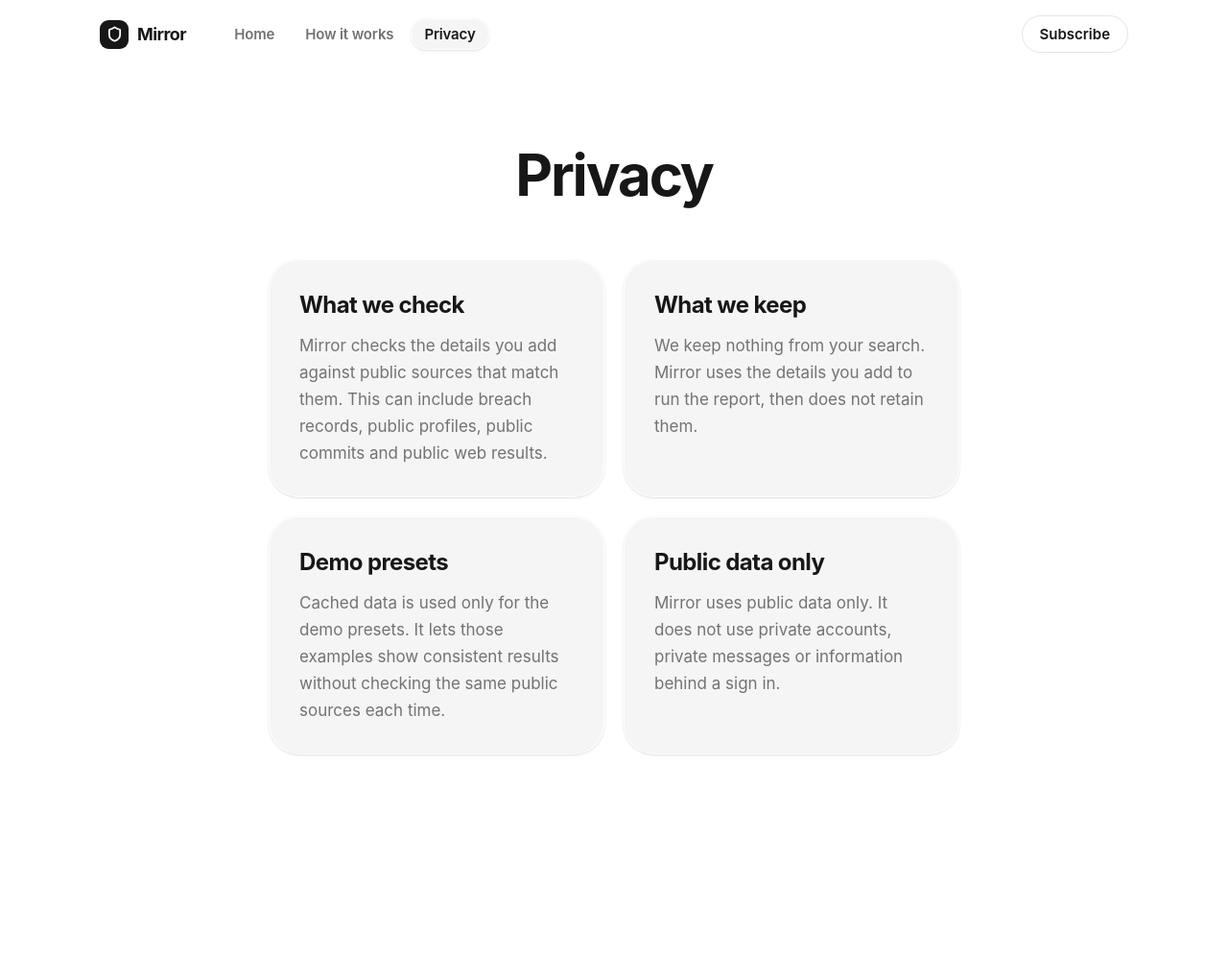
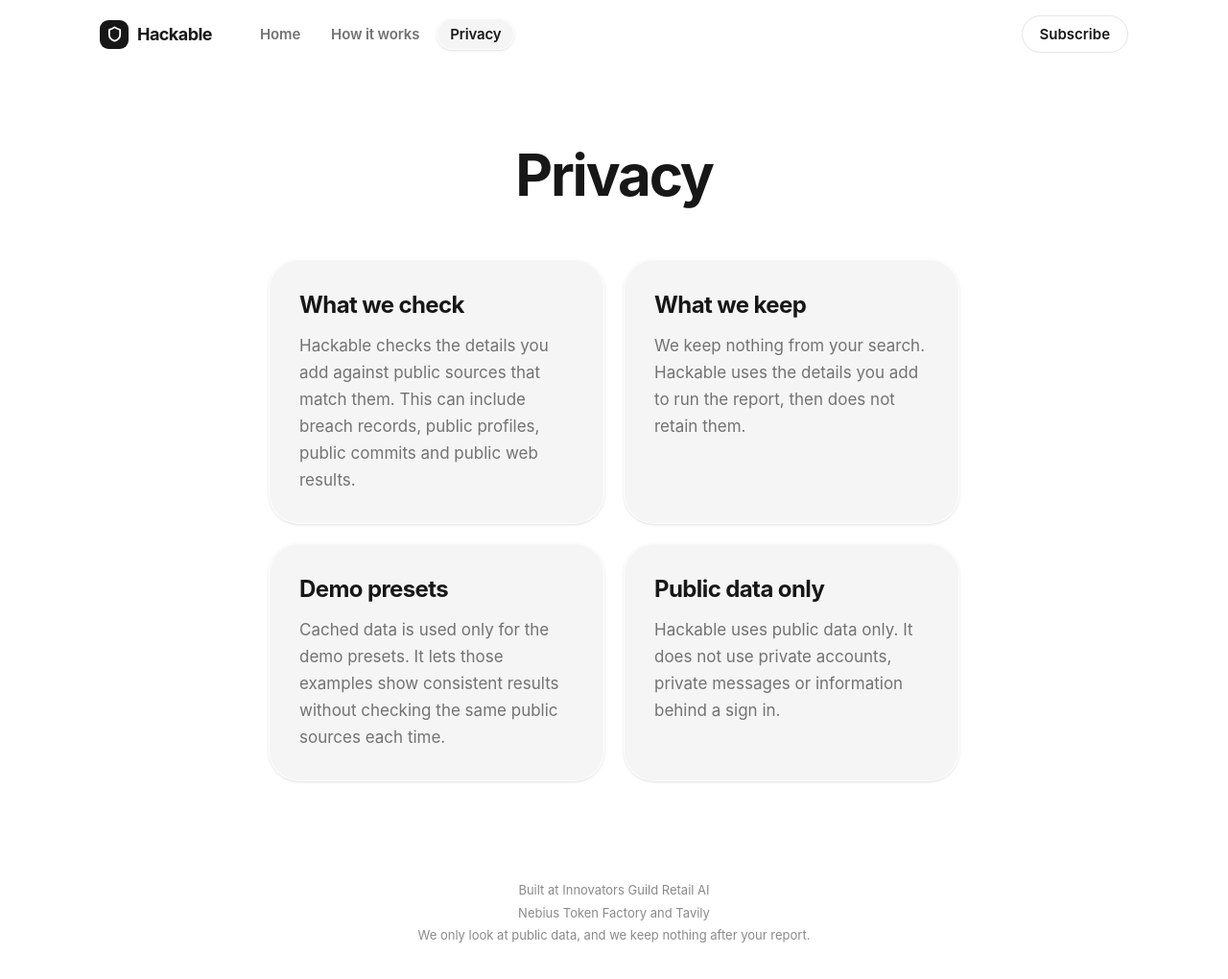
Before and after one commit to ghcpuman902/hackable, a Next.js app: page /privacy in a window 1280 px wide. Shown: the top 1020 px of the page at 96% size. Before the commit the page ends 850 px from the top, so only its background shows below. Built offline with nearby package versions, Linux system fonts and the light colour scheme.

Commit message:
Rename to Hackable (titles, logo, OG); site footer

```diff
--- a/src/app/how-it-works/page.tsx
+++ b/src/app/how-it-works/page.tsx
@@ -2,13 +2,13 @@ import type { Metadata } from "next";
 import SiteNav from "@/components/SiteNav";
 
 export const metadata: Metadata = {
-  title: "How it works | Mirror",
+  title: "How it works | Hackable",
 };
 
 const steps = [
   {
     title: "Add the details you know",
-    text: "Add a name, email address, handle or profile link. Mirror turns each one into a separate chip, so it can use the right public checks for that detail.",
+    text: "Add a name, email address, handle or profile link. Hackable turns each one into a separate chip, so it can use the right public checks for that detail.",
   },
   {
     title: "Check the matching sources",
@@ -42,7 +42,7 @@ export default function HowItWorksPage() {
       <SiteNav activePage="how-it-works" />
       <div className="app max-w-5xl">
         <header className="mx-auto max-w-2xl pt-12 text-center sm:pt-20">
-          <h1 className="m-0 text-4xl font-bold leading-[1.05] tracking-[-0.035em] text-[var(--n900)] sm:text-6xl">How Mirror builds a report</h1>
+          <h1 className="m-0 text-4xl font-bold leading-[1.05] tracking-[-0.035em] text-[var(--n900)] sm:text-6xl">How Hackable builds a report</h1>
         </header>
 
         <ol className="mx-auto mt-10 grid max-w-4xl gap-4 p-0 sm:mt-14 sm:gap-5">
--- a/src/app/layout.tsx
+++ b/src/app/layout.tsx
@@ -1,14 +1,16 @@
 import type { Metadata } from "next";
 import "./globals.css";
+import SiteFooter from "@/components/SiteFooter";
 
 export const metadata: Metadata = {
-  title: "Mirror",
+  title: "Hackable",
+  openGraph: { title: "Hackable" },
 };
 
 export default function RootLayout({ children }: LayoutProps<"/">) {
   return (
     <html lang="en-GB">
-      <body>{children}</body>
+      <body>{children}<SiteFooter /></body>
     </html>
   );
 }
--- a/src/app/privacy/page.tsx
+++ b/src/app/privacy/page.tsx
@@ -2,19 +2,19 @@ import type { Metadata } from "next";
 import SiteNav from "@/components/SiteNav";
 
 export const metadata: Metadata = {
-  title: "Privacy | Mirror",
+  title: "Privacy | Hackable",
 };
 
 const sections = [
   {
     id: "check",
     title: "What we check",
-    text: "Mirror checks the details you add against public sources that match them. This can include breach records, public profiles, public commits and public web results.",
+    text: "Hackable checks the details you add against public sources that match them. This can include breach records, public profiles, public commits and public web results.",
   },
   {
     id: "keep",
     title: "What we keep",
-    text: "We keep nothing from your search. Mirror uses the details you add to run the report, then does not retain them.",
+    text: "We keep nothing from your search. Hackable uses the details you add to run the report, then does not retain them.",
   },
   {
     id: "presets",
@@ -24,7 +24,7 @@ const sections = [
   {
     id: "public",
     title: "Public data only",
-    text: "Mirror uses public data only. It does not use private accounts, private messages or information behind a sign in.",
+    text: "Hackable uses public data only. It does not use private accounts, private messages or information behind a sign in.",
   },
 ] as const;
 
--- a/src/app/test/page.tsx
+++ b/src/app/test/page.tsx
@@ -3,7 +3,7 @@ import QaBoard from "./QaBoard";
 import "./test.css";
 
 /* Internal QA: compares each source's raw output with hand written ground truth. Not linked from the nav. */
-export const metadata: Metadata = { title: "Test | Mirror", robots: { index: false, follow: false } };
+export const metadata: Metadata = { title: "Test | Hackable", robots: { index: false, follow: false } };
 
 export default function TestPage() {
   return <QaBoard />;
--- /dev/null
+++ b/src/components/SiteFooter.tsx
@@ -0,0 +1,11 @@
+import "./site-footer.css";
+
+export default function SiteFooter() {
+  return (
+    <footer className="site-footer">
+      <p>Built at Innovators Guild Retail AI</p>
+      <p>Nebius Token Factory and Tavily</p>
+      <p>We only look at public data, and we keep nothing after your report.</p>
+    </footer>
+  );
+}
--- a/src/components/SiteNav.tsx
+++ b/src/components/SiteNav.tsx
@@ -11,7 +11,7 @@ const pagePaths = {
 export default function SiteNav({ activePage }: { activePage: PageName }) {
   return (
     <nav className="nav" aria-label="Main navigation">
-      <Link className="mark" href="/"><i><Lucide name="shield" /></i>Mirror</Link>
+      <Link className="mark" href="/"><i><Lucide name="shield" /></i>Hackable</Link>
       <div className="links">
         <Link href="/">Home</Link>
         <Link href={pagePaths["how-it-works"]} aria-current={activePage === "how-it-works" ? "page" : undefined}>How it works</Link>
--- /dev/null
+++ b/src/components/site-footer.css
@@ -0,0 +1,2 @@
+.site-footer{max-width:720px;margin:0 auto;padding:40px 16px 48px;display:grid;gap:4px;text-align:center;font-size:13px;line-height:1.5;color:#8a8a8a}
+.site-footer p{margin:0}
```
